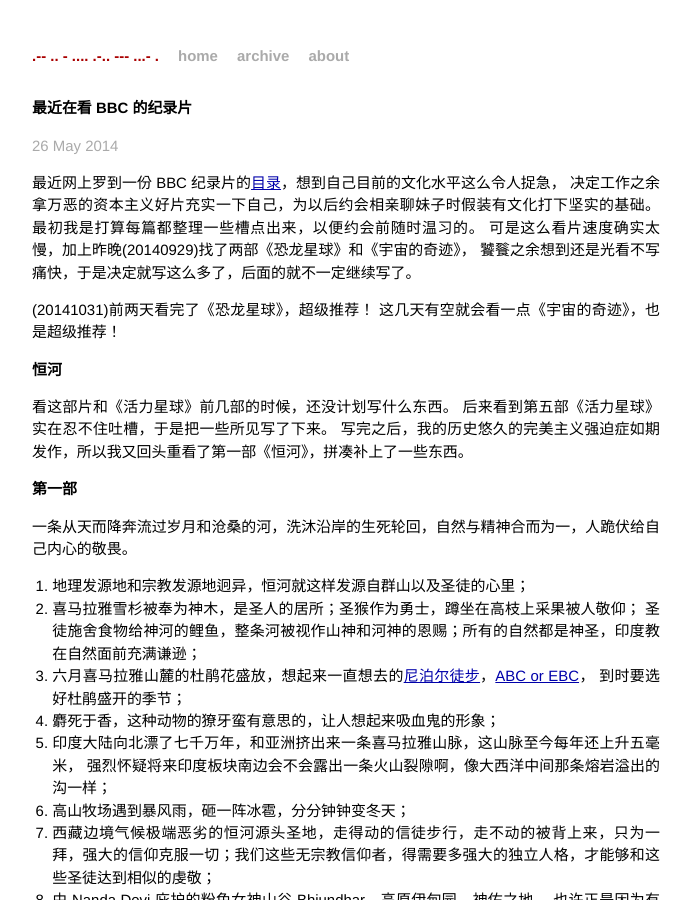
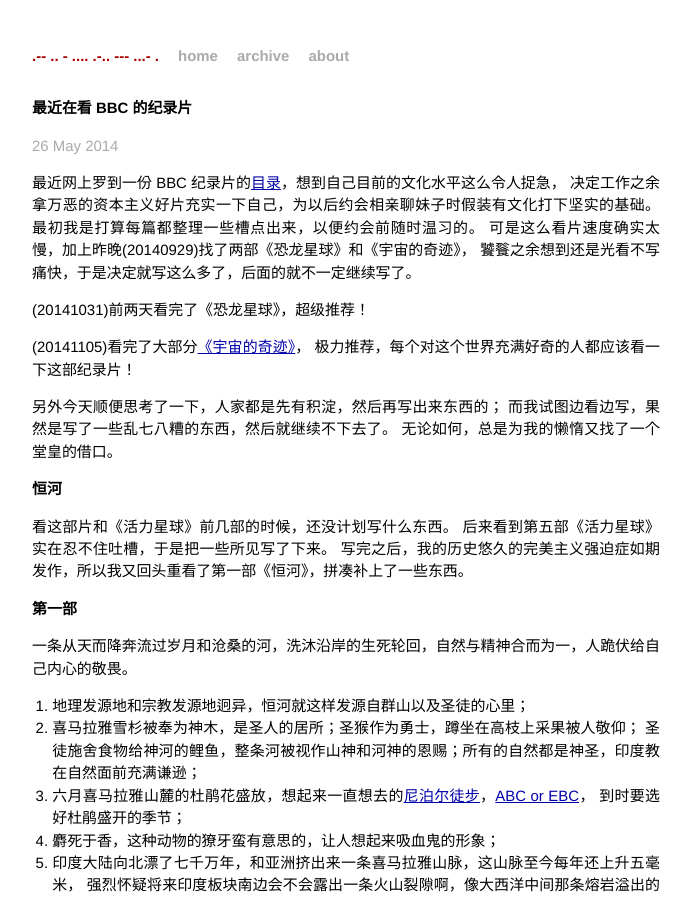
Before and after one commit to gnailuy/gnailuy.com, a Jekyll site: the page built from _posts/2014-05-17-bbc-documentaries.markdown, in a window 1280 px wide and 900 px high. Shown: the whole window, without its empty margins (294-985 px from the left). Built offline with Jekyll 4.4.1, drawn with Linux system fonts in a browser that asks for light colours; Markdown is read by kramdown in place of the engine named in the settings; comment, search, counter and statistics services are not loaded.

Commit message:
update post

```diff
--- a/_posts/2014-05-17-bbc-documentaries.markdown
+++ b/_posts/2014-05-17-bbc-documentaries.markdown
@@ -11,10 +11,16 @@
 可是这么看片速度确实太慢，加上昨晚(20140929)找了两部《恐龙星球》和《宇宙的奇迹》，
 饕餮之余想到还是光看不写痛快，于是决定就写这么多了，后面的就不一定继续写了。
 
+<!-- more -->
+
 (20141031)前两天看完了《恐龙星球》，超级推荐！
-这几天有空就会看一点《宇宙的奇迹》，也是超级推荐！
 
-<!-- more -->
+(20141105)看完了大部分[《宇宙的奇迹》][w-of-u]，
+极力推荐，每个对这个世界充满好奇的人都应该看一下这部纪录片！
+
+另外今天顺便思考了一下，人家都是先有积淀，然后再写出来东西的；
+而我试图边看边写，果然是写了一些乱七八糟的东西，然后就继续不下去了。
+无论如何，总是为我的懒惰又找了一个堂皇的借口。
 
 ## 恒河
 
```
Also changed, not shown: other parts of _posts/2014-05-17-bbc-documentaries.markdown (+1 -0 lines).
